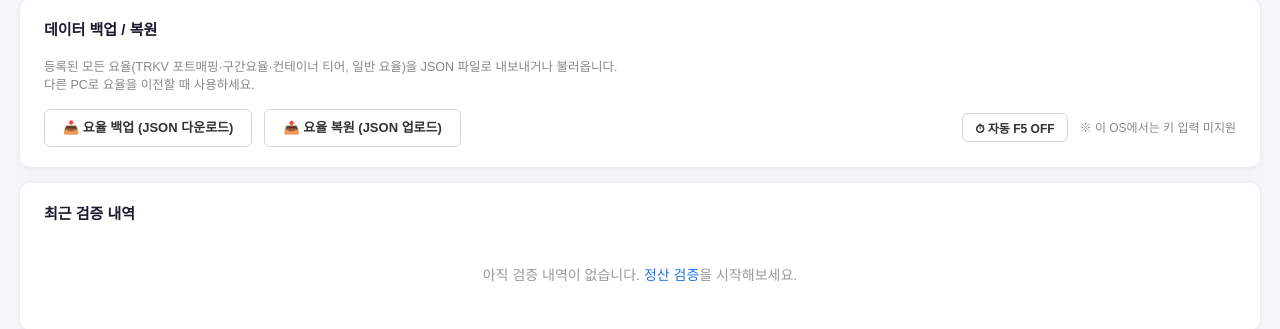
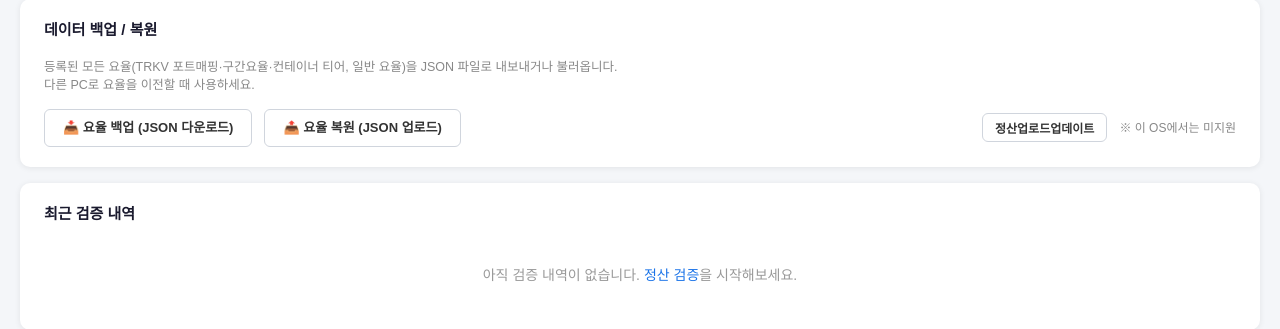
Before and after one commit to hahajunhee/inland-transport-verification, a FastAPI app: page / in a window 1280 px wide. Shown: the part 286-615 px from the top of the page. Run offline with FastAPI, Linux system fonts and the light colour scheme; data that the repository does not hold is empty.

Commit message:
feat: 자동 F5 토글 → '정산업로드업데이트'로 개명·팝업 제거 (v1.12)
- 버튼명을 '정산업로드업데이트'로 변경(상태 무관 고정)
- 클릭 시 confirm 안내 팝업 및 hover 툴팁(설명) 제거
- 상태표시 간소화: ON(녹색) "ON · 15분 주기" / OFF(회색) "OFF"
- 기본값 OFF 유지(백엔드 메모리 기본 off, 서버 재시작 시 off)

Co-Authored-By: Claude Opus 4.8 <noreply@anthropic.com>

```diff
--- a/app/__init__.py
+++ b/app/__init__.py
@@ -1 +1 @@
-__version__ = "1.11"
+__version__ = "1.12"
--- a/templates/index.html
+++ b/templates/index.html
@@ -41,10 +41,9 @@
       <input type="file" id="restore-file" accept=".json" style="display:none" onchange="restoreBackup()" />
     </label>
     <span id="restore-msg" style="font-size:13px;display:none"></span>
-    <!-- 자동 F5 토글 (복원 버튼 우측) -->
+    <!-- 정산업로드업데이트 토글 (복원 버튼 우측) -->
     <button id="autopress-btn" class="btn btn-sm btn-outline" style="margin-left:auto"
-            onclick="toggleAutoPress()"
-            title="켜면 15분마다 현재 활성(포커스된) 창에 F5 키를 입력합니다(화면 새로고침). 서버 실행 중에만 동작.">⏱ 자동 F5 OFF</button>
+            onclick="toggleAutoPress()">정산업로드업데이트</button>
     <span id="autopress-info" style="font-size:12px;color:#888"></span>
   </div>
 </div>
@@ -155,25 +154,20 @@ function renderAutoPress(s) {
   autoPressOn = s.enabled;
   const btn = document.getElementById("autopress-btn");
   const info = document.getElementById("autopress-info");
+  btn.textContent = "정산업로드업데이트";
   if (s.enabled) {
-    btn.textContent = `⏱ 자동 F5 ON (${s.interval_min}분)`;
     btn.style.background = "#16a34a"; btn.style.color = "#fff"; btn.style.borderColor = "#16a34a";
   } else {
-    btn.textContent = "⏱ 자동 F5 OFF";
     btn.style.background = ""; btn.style.color = ""; btn.style.borderColor = "";
   }
-  let txt = "";
-  if (!s.supported) txt = "※ 이 OS에서는 키 입력 미지원";
-  else if (s.enabled) txt = `전송 ${s.press_count}회` + (s.last_press_ts ? ` · 최근 ${new Date(s.last_press_ts*1000).toLocaleTimeString("ko-KR")}` : " · 15분 후 첫 전송");
-  else if (s.press_count) txt = `전송 ${s.press_count}회`;
-  info.textContent = txt;
+  if (!s.supported) info.textContent = "※ 이 OS에서는 미지원";
+  else info.textContent = s.enabled ? `ON · ${s.interval_min}분 주기` : "OFF";
 }
 async function loadAutoPressStatus() {
   try { const r = await fetch("/api/autopress/status"); renderAutoPress(await r.json()); } catch {}
 }
 async function toggleAutoPress() {
   const next = !autoPressOn;
-  if (next && !confirm("자동 F5 입력을 켭니다.\n15분마다 현재 활성(포커스된) 창에 F5 키가 입력됩니다(화면 새로고침).\n서버가 실행 중일 때만 동작합니다.\n\n계속할까요?")) return;
   try {
     const r = await fetch("/api/autopress/toggle", { method: "POST", headers: { "Content-Type": "application/json" }, body: JSON.stringify({ enabled: next }) });
     renderAutoPress(await r.json());
```
